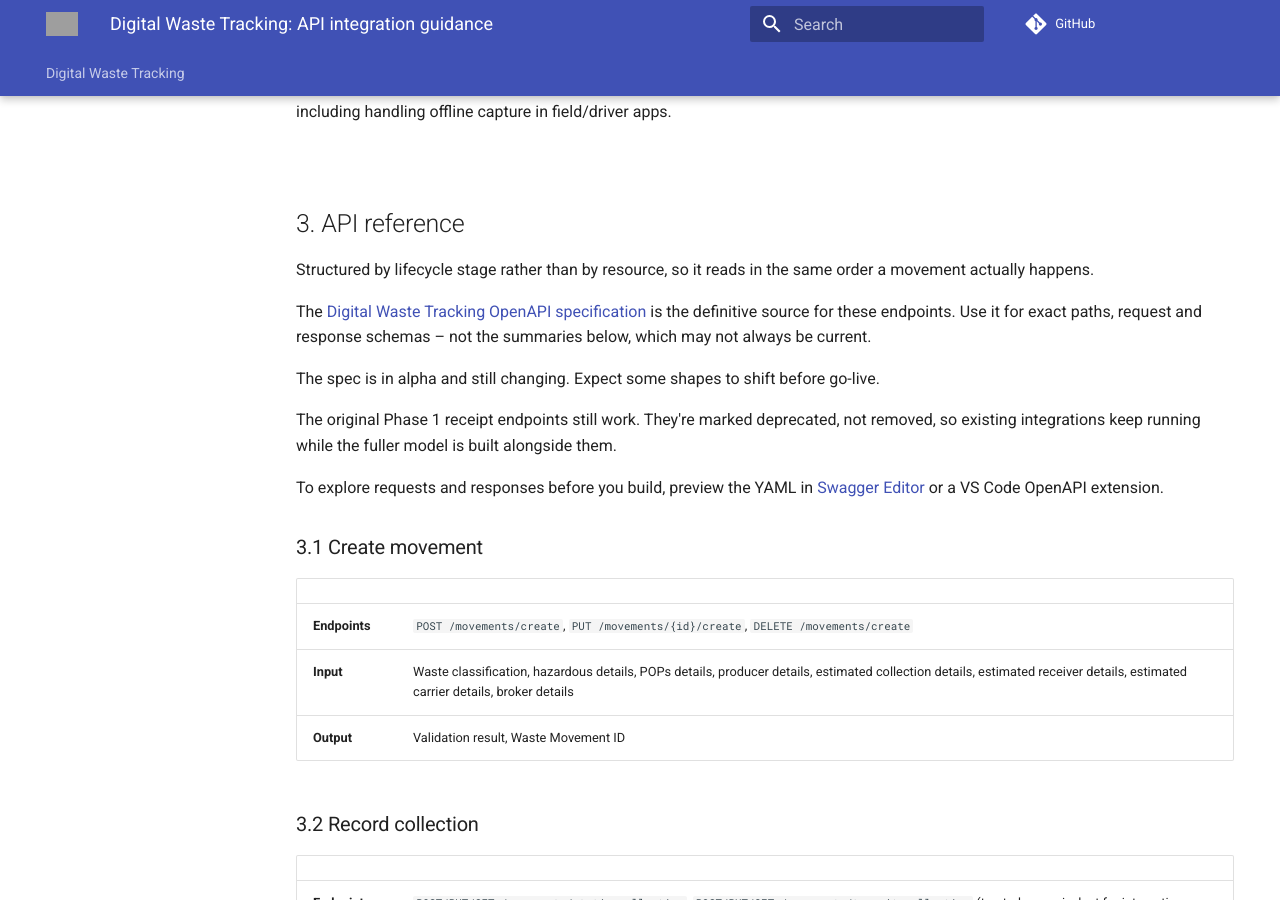
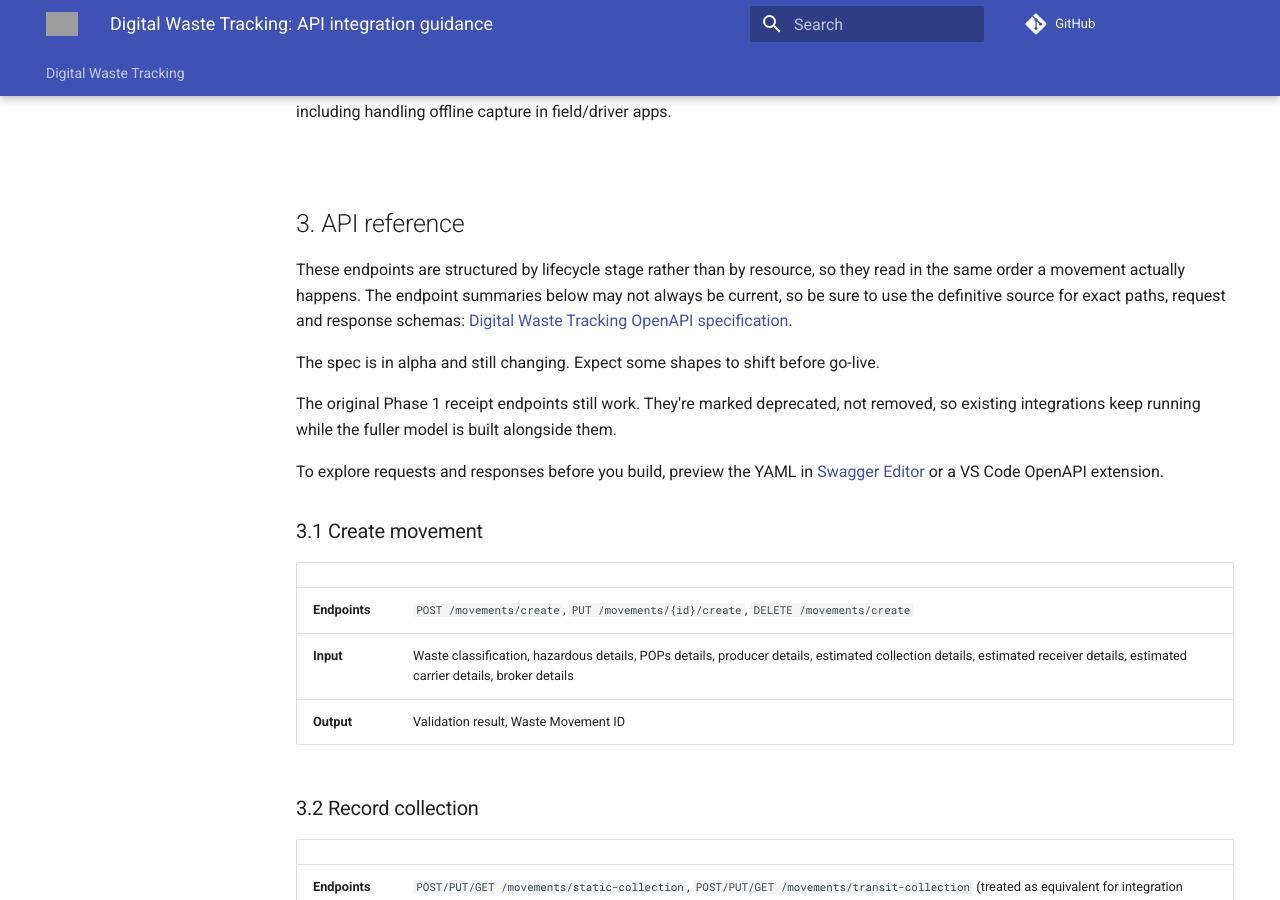
Before and after one commit to DEFRA/digital-waste-tracking-api-docs, an MkDocs documentation site: the page built from docs/software-provider-integration-guidance.md, in a window 1280 px wide and 900 px high, scrolled down 3338 px. Built offline with MkDocs 1.6.1 and Material for MkDocs 9.7.7, drawn with Linux system fonts in a browser that asks for light colours; comment, search, counter and statistics services are not loaded; the version menu is left out; grey boxes are pictures that could not be loaded.

Commit message:
Update software-provider-integration-guidance.md

```diff
--- a/docs/software-provider-integration-guidance.md
+++ b/docs/software-provider-integration-guidance.md
@@ -73,9 +73,7 @@ Collection and receipt can each be recorded in real time or deferred/retrospecti
 
 ## 3. API reference
 
-Structured by lifecycle stage rather than by resource, so it reads in the same order a movement actually happens.
-
-The [Digital Waste Tracking OpenAPI specification](https://github.com/DEFRA/digital-waste-tracking-api-docs/blob/main/docs/api/openapi.yaml) is the definitive source for these endpoints. Use it for exact paths, request and response schemas – not the summaries below, which may not always be current.
+These endpoints are structured by lifecycle stage rather than by resource, so they read in the same order a movement actually happens. The endpoint summaries below may not always be current, so be sure to use the definitive source for exact paths, request and response schemas: [Digital Waste Tracking OpenAPI specification](https://github.com/DEFRA/digital-waste-tracking-api-docs/blob/main/docs/api/openapi.yaml).
 
 The spec is in alpha and still changing. Expect some shapes to shift before go-live.
 
```
